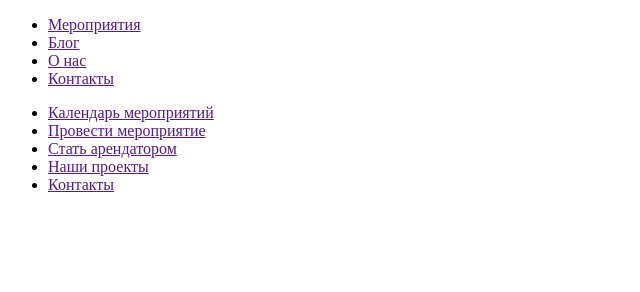
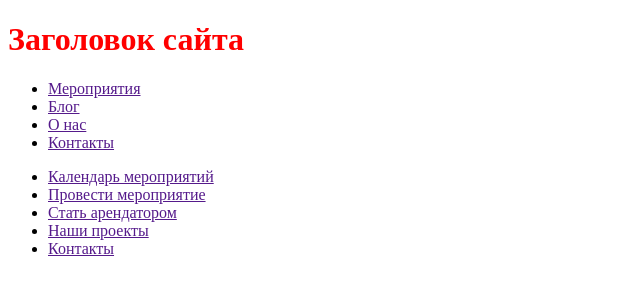
Before and after one commit to Berd0vv/ITac, a plain HTML site: page index.html in a window 1280 px wide. Shown: the whole page, without its empty margins (0-640 px from the left). Drawn offline with Linux system fonts and the light colour scheme.

Commit message:
добавил styles.css ; покрасил заголовок

```diff
--- a/index.html
+++ b/index.html
@@ -4,9 +4,11 @@
     <meta charset="UTF-8">
     <meta name="viewport" content="width=device-width, initial-scale=1.0">
     <title>Page title</title>
+    <link rel="stylesheet" href="styles/styles.css">
 </head>
 <body>
     <header>
+        <h1>Заголовок сайта</h1>
         <nav>
             <ul>
                 <li><a href="">Мероприятия</a> </li>
--- /dev/null
+++ b/styles/styles.css
@@ -0,0 +1,3 @@
+h1 {
+    color:red;
+}
```
